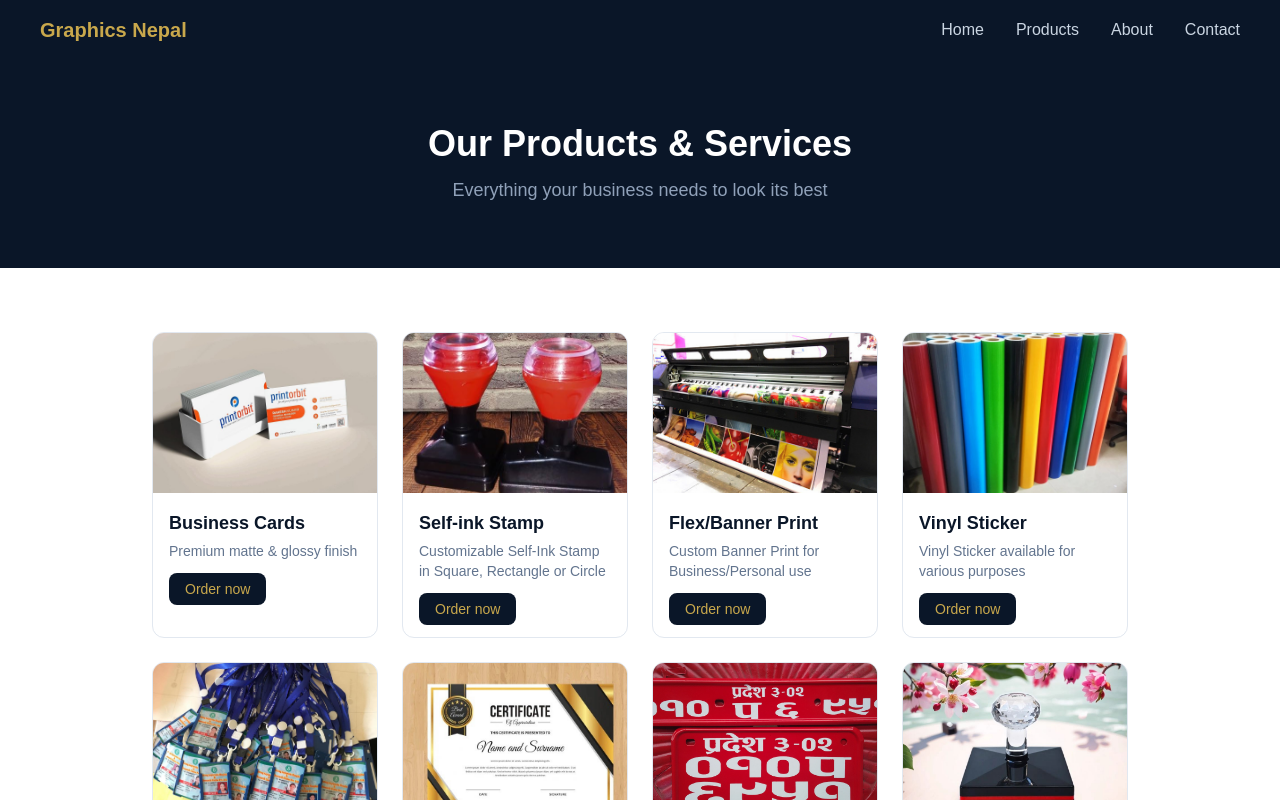
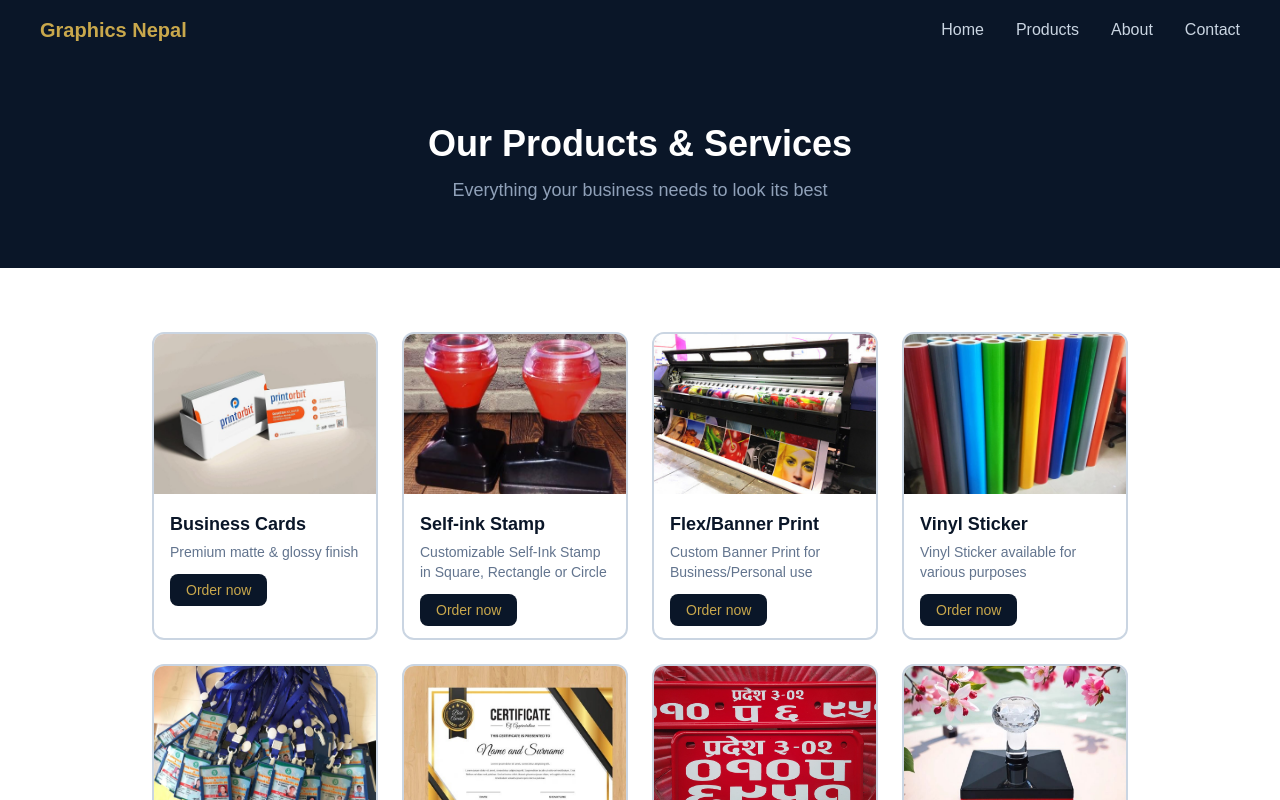
Before and after one commit to Lordwick5/Graphics-Nepal, a Next.js app: page /products in a window 1280 px wide. Shown: the top 800 px of the page. Built offline with nearby package versions, Linux system fonts and the light colour scheme.

Commit message:
fix: increased the thickness of border and increased color percentage

```diff
--- a/app/products/page.tsx
+++ b/app/products/page.tsx
@@ -96,7 +96,7 @@ export default function Products() {
           {products.map((product) => (
             <div
               key={product.id}
-              className="border border-slate-200 rounded-xl overflow-hidden bg-white"
+              className="border-2 border-slate-300 rounded-xl overflow-hidden bg-white"
             >
               <Image
                 src={product.image}
```
